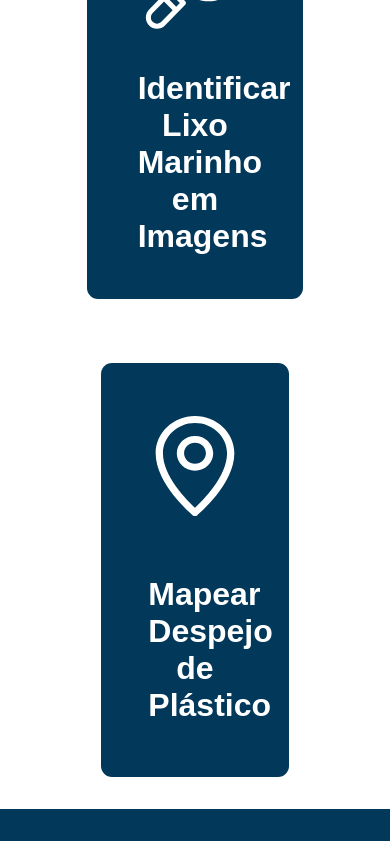
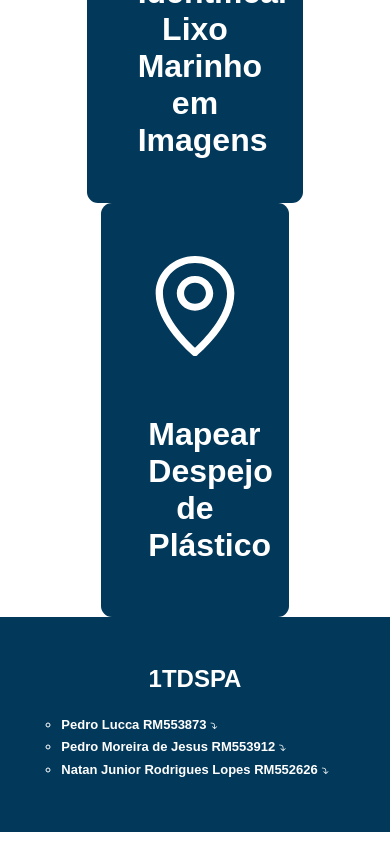
Before and after one commit to NatanJRL/BlueHope-Frontend, a Next.js app: page / in a window 390 px wide. Shown: the part 1156-1997 px from the top of the page. Built offline with nearby package versions, Linux system fonts and the light colour scheme.

Commit message:
refactor: adjust css

```diff
--- a/src/app/components/Card/styles.module.css
+++ b/src/app/components/Card/styles.module.css
@@ -11,7 +11,7 @@
     height: 28vh;
     min-height:  350px;
     border-radius: 11px;
-    margin: 2rem;
+    margin: 0rem 2rem;
 
 }
 
--- a/src/app/components/Footer/styles.module.css
+++ b/src/app/components/Footer/styles.module.css
@@ -25,3 +25,15 @@
     padding-left: 1em;
     color: aqua;
 }
+
+
+@media (max-width: 400px) {
+
+    .footerGroup{
+        flex-direction: column;
+    }
+
+    .footerGroup h2{
+        margin-bottom: 1em;
+    }
+}
--- a/src/app/components/Header/styles.module.css
+++ b/src/app/components/Header/styles.module.css
@@ -99,11 +99,13 @@
         position: fixed;
         height: 13vh;
         padding: 1rem;
+        min-height: 120px;
     }
 
     .homeHeaderContainer{
         position: fixed;
         background-color: transparent;
+        min-height: 120px;
     }
 
     .listContainer{
```
